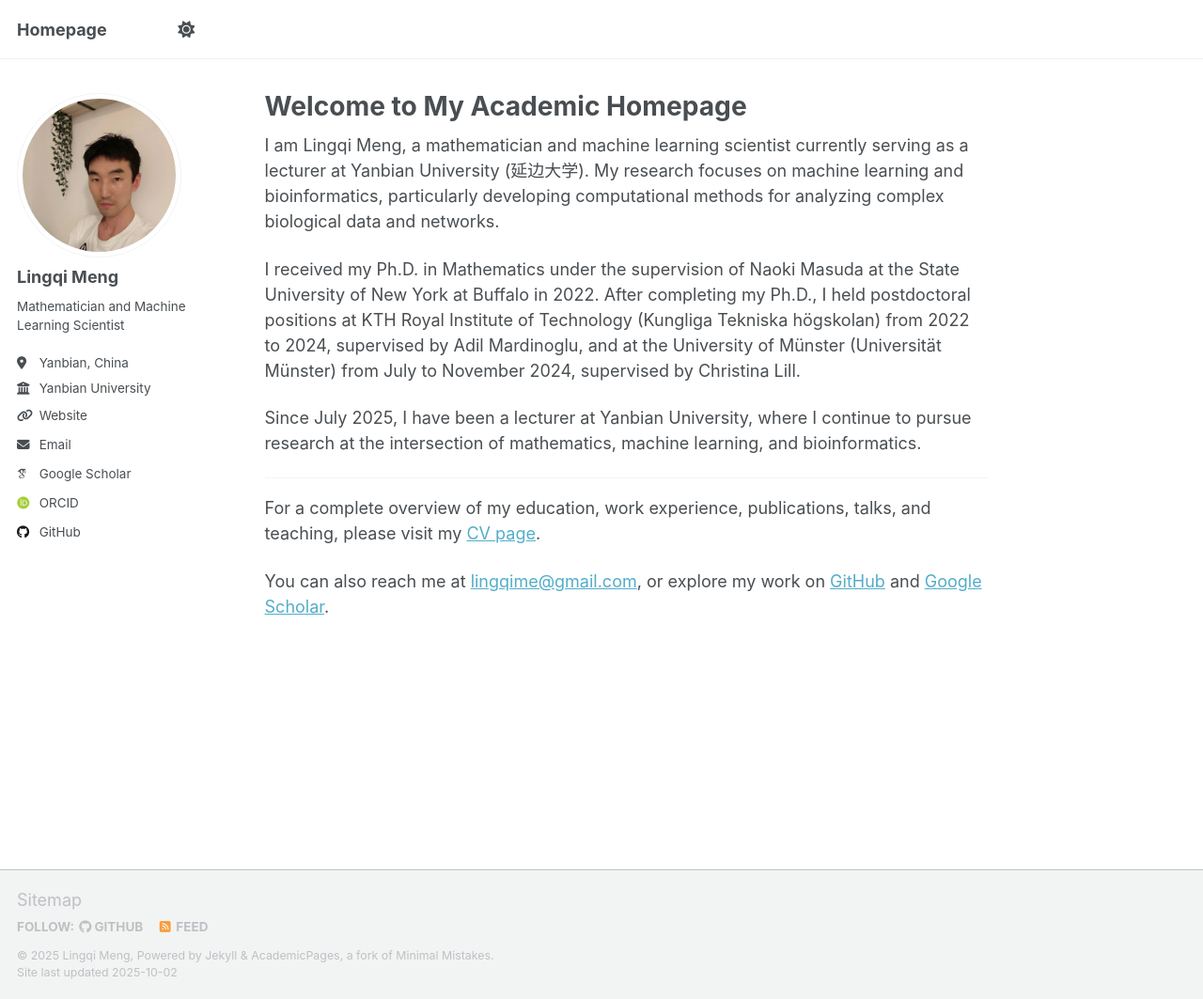
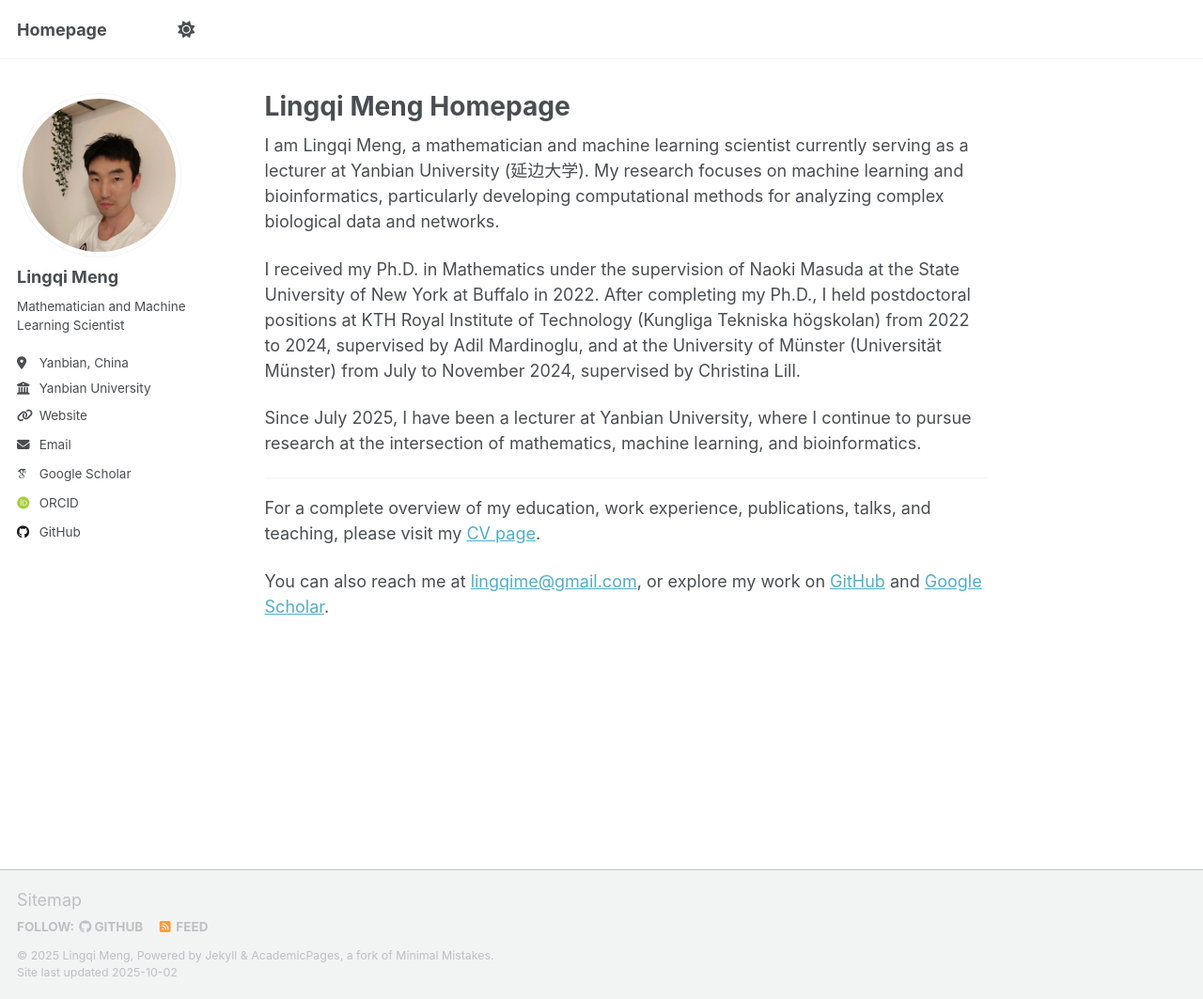
Before and after one commit to lingqime/lingqime.github.io, a Jekyll site: the page built from _pages/about.md, in a window 1280 px wide and 1063 px high. Shown: the whole window at 94% size. Built offline with Jekyll 4.4.1, drawn with Linux system fonts in a browser that asks for light colours; some web fonts are replaced; a script that is not in the unit is left out.

Commit message:
Update about.md

```diff
--- a/_pages/about.md
+++ b/_pages/about.md
@@ -1,5 +1,5 @@
 ---
-title: "Welcome to My Academic Homepage"
+title: "Lingqi Meng Homepage"
 permalink: /
 author_profile: true
 redirect_from:
```
